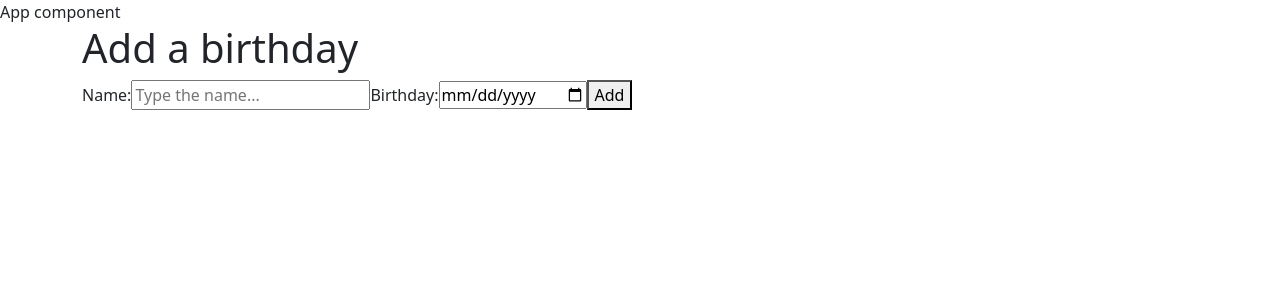
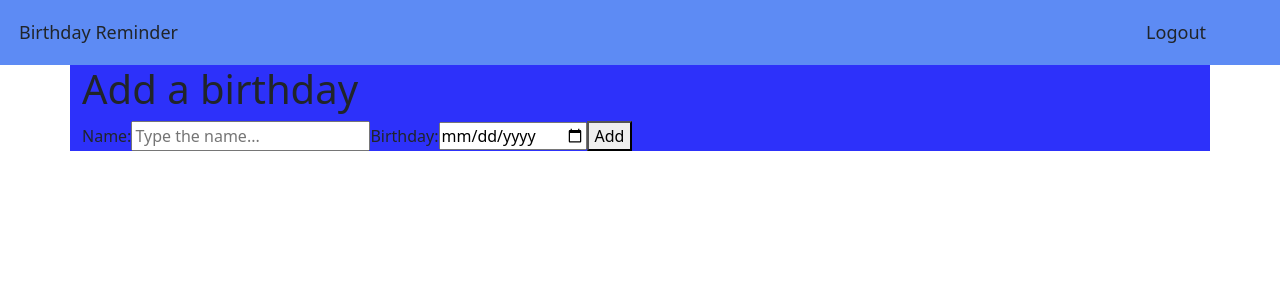
Before and after one commit to Ricaidito/bday-app, a React (Create React App) app: page / in a window 1280 px wide. Shown: the top 300 px of the page. Built offline with nearby package versions, Linux system fonts and the light colour scheme.

Commit message:
added navbar

```diff
--- a/src/App.jsx
+++ b/src/App.jsx
@@ -1,10 +1,11 @@
 import AddBirthday from "./components/AddBirthday";
+import NavBar from "./components/NavBar";
 import "./styles/App.css";
 
 export default function App() {
   return (
     <div>
-      App component
+      <NavBar />
       <AddBirthday />
     </div>
   );
--- a/src/components/AddBirthday.jsx
+++ b/src/components/AddBirthday.jsx
@@ -1,4 +1,5 @@
 import { useRef } from "react";
+import '../styles/AddBirthday.css';
 
 const AddBirthday = () => {
   const nameRef = useRef(null);
--- /dev/null
+++ b/src/components/NavBar.jsx
@@ -0,0 +1,16 @@
+import React from 'react'
+import '../styles/NavBar.css'
+
+const NavBar = () =>{
+    return(
+        <div>
+      <header className='header'>
+          <div className='titulo'>Birthday Reminder</div>
+          <div className='logout'>Logout</div>
+      </header>
+    </div>
+    )
+
+}
+
+export default NavBar;
--- a/src/styles/AddBirthday.css
+++ b/src/styles/AddBirthday.css
@@ -0,0 +1,3 @@
+.container{
+    background-color: #2D31FA;
+}
--- /dev/null
+++ b/src/styles/NavBar.css
@@ -0,0 +1,24 @@
+.header{
+
+    display: flex;
+    background-color: #5D8BF4;
+    font-size: large;
+    justify-content: space-between;
+    vertical-align:middle;
+    font-weight: 500;
+}
+
+.titulo{
+    padding: 10px;
+    margin: 0.7%;
+    text-align: left;
+    align-items: center;
+}
+
+.logout{
+    padding: 10px;
+    margin: 0.7%;
+    text-align: right;
+    margin-right: 5%;
+    padding-bottom: 10px;
+}
```
